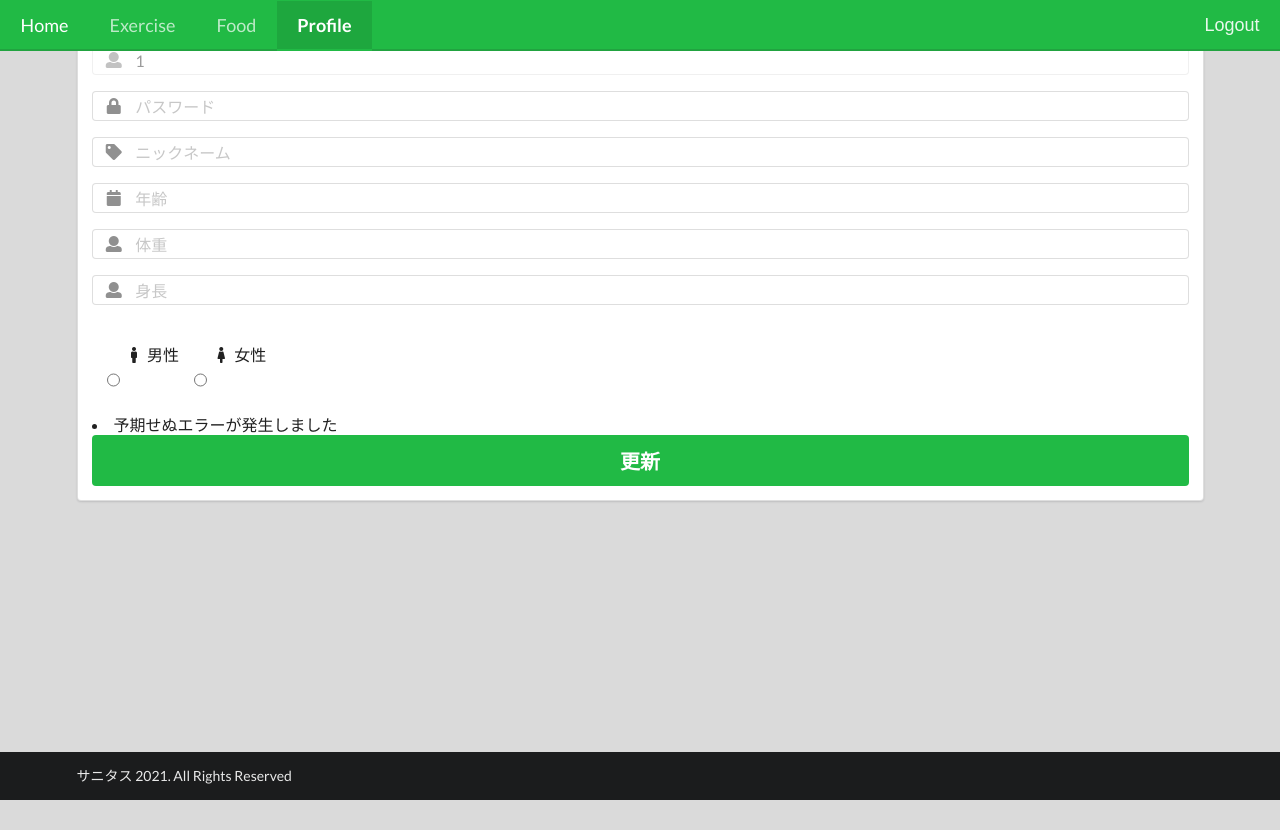
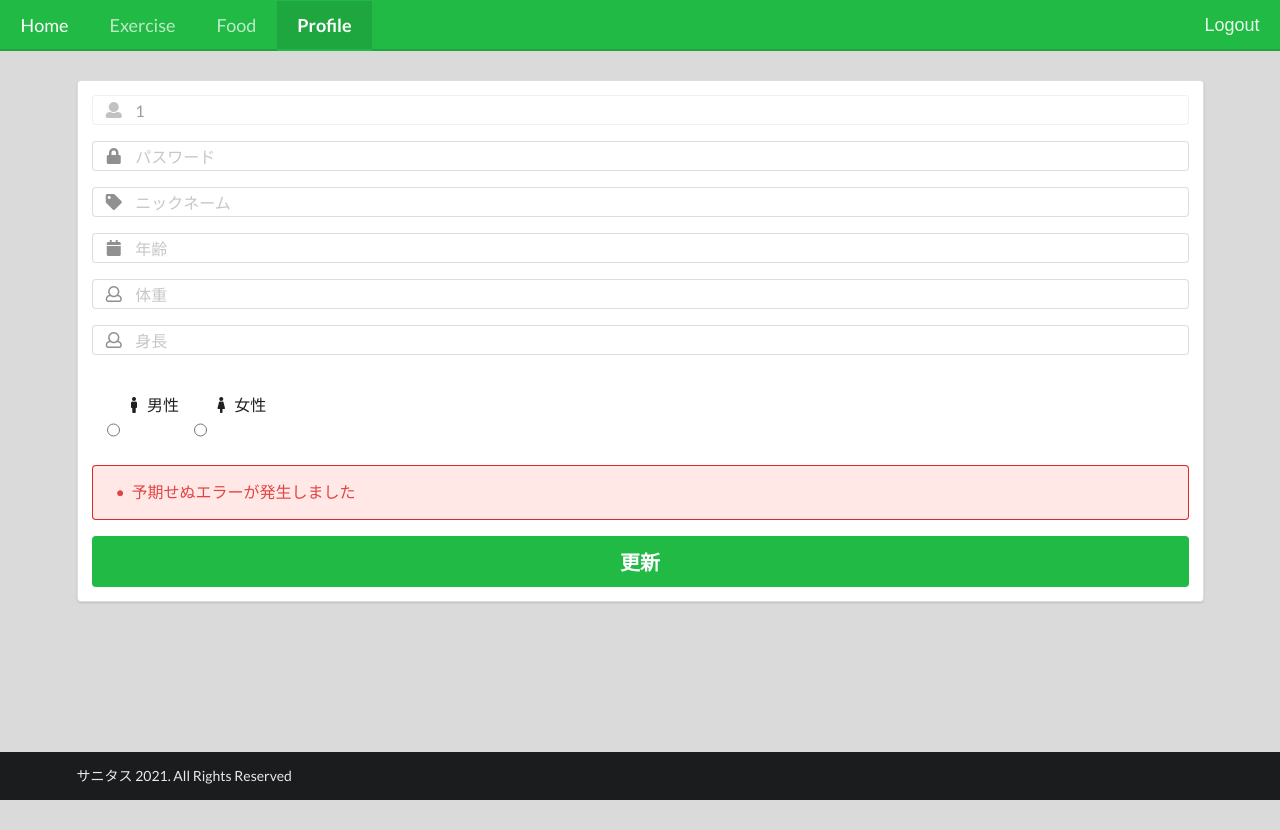
Before and after one commit to leesh0/mti-internship, a Vue app: page /profile in a window 1280 px wide. After the commit the page ends 800 px from the top, so only its background shows below. Built offline with nearby package versions, Linux system fonts and the light colour scheme; no server answers; sample sign-in values are in the browser's storage.

Commit message:
エラーメッセージの表示をリッチに、体重と身長のアイコンを変更

```diff
--- a/src/views/Login.vue
+++ b/src/views/Login.vue
@@ -1,5 +1,5 @@
 <template>
-  <div>
+  <div style="padding-top: 50px">
     <Menu></Menu>
     <div class="ui main container">
       <!-- 基本的なコンテンツはここに記載する -->
@@ -47,7 +47,7 @@
           </div>
           <div class="field" v-if="!isLogin">
             <div class="ui left icon input">
-              <i class="user icon"></i>
+              <i class="user outline icon"></i>
               <input
                 type="text"
                 placeholder="体重"
@@ -57,7 +57,7 @@
           </div>
           <div class="field" v-if="!isLogin">
             <div class="ui left icon input">
-              <i class="user icon"></i>
+              <i class="user outline icon"></i>
               <input
                 type="text"
                 placeholder="身長"
@@ -97,7 +97,11 @@
               </label>
             </div>
           </div>
-          <li v-if="err" class="err-msg">{{ err }}</li>
+          <div class="ui red message" v-if="err">
+            <ul class="list">
+              <li v-if="err" class="err-msg">{{ err }}</li>
+            </ul>
+          </div>
           <button class="ui huge green fluid button" type="submit">
             {{ submitText }}
           </button>
--- a/src/views/Profile.vue
+++ b/src/views/Profile.vue
@@ -1,5 +1,5 @@
 <template>
-  <div>
+  <div style="padding-top: 50px">
     <Menu current="profile"></Menu>
     <div class="ui main container">
       <!-- 基本的なコンテンツはここに記載する -->
@@ -49,7 +49,7 @@
           </div>
           <div class="field">
             <div class="ui left icon input">
-              <i class="user icon"></i>
+              <i class="user outline icon"></i>
               <input
                 type="text"
                 placeholder="体重"
@@ -59,7 +59,7 @@
           </div>
           <div class="field">
             <div class="ui left icon input">
-              <i class="user icon"></i>
+              <i class="user outline icon"></i>
               <input
                 type="text"
                 placeholder="身長"
@@ -98,9 +98,11 @@
               </label>
             </div>
           </div>
-          <template v-if="err">
-            <li class="err-msg">{{ err }}</li>
-          </template>
+          <div class="ui red message" v-if="err">
+            <ul class="list">
+              <li v-if="err" class="err-msg">{{ err }}</li>
+            </ul>
+          </div>
           <button class="ui huge green fluid button" type="submit">
             更新
           </button>
```
